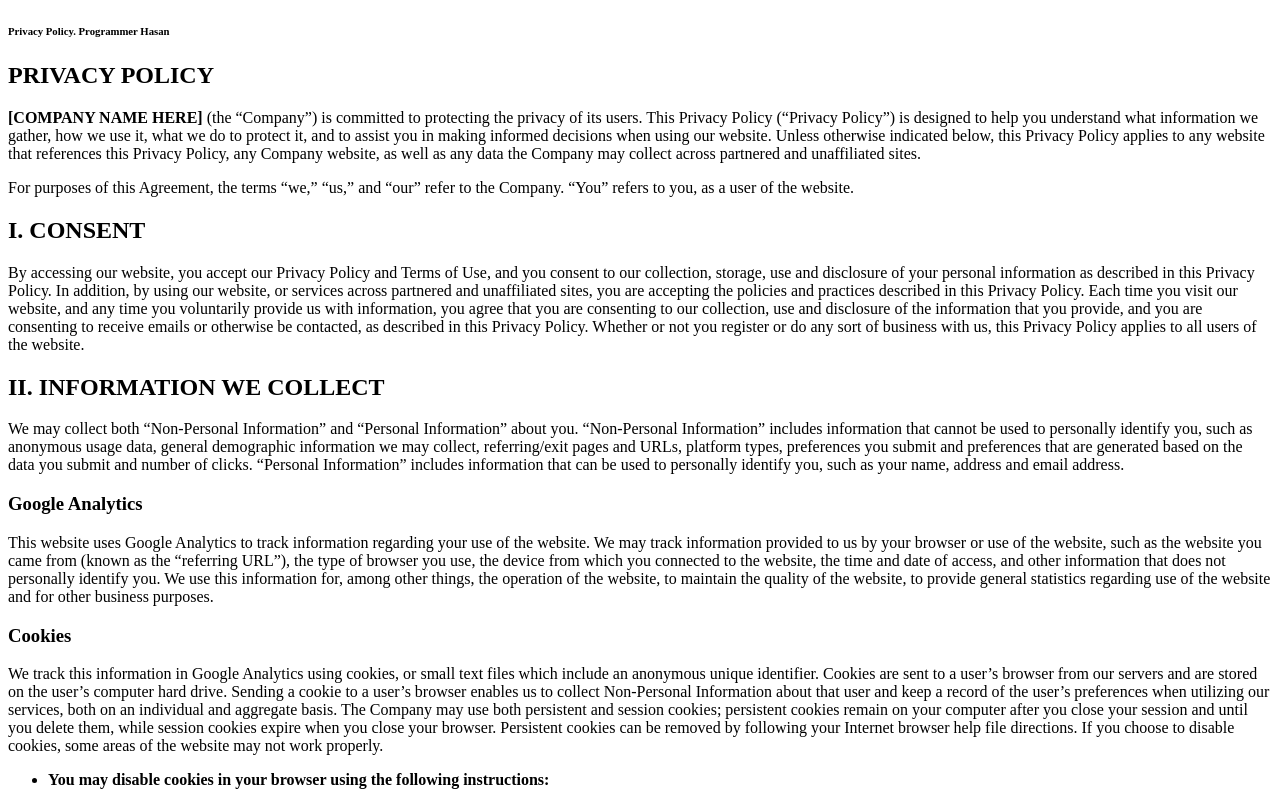
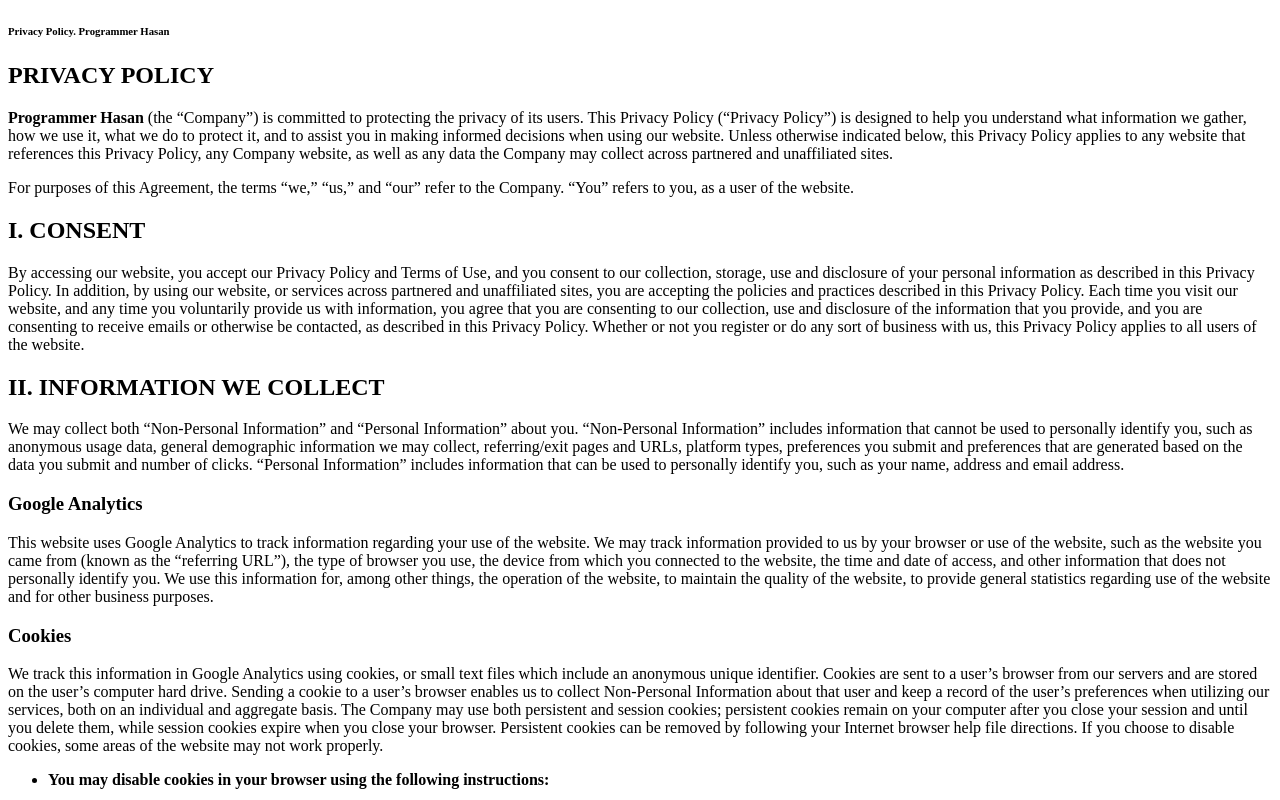
Before and after one commit to ProgrammerHasan/programmerhasan.github.io, a plain HTML site: page privacy-policy/index.html in a window 1280 px wide. Shown: the top 800 px of the page. Drawn offline with Linux system fonts and the light colour scheme.

Commit message:
Update index.html

```diff
--- a/privacy-policy/index.html
+++ b/privacy-policy/index.html
@@ -10,7 +10,7 @@
     <body>
     <h6>Privacy Policy. Programmer Hasan<h6/>
     <h2>PRIVACY POLICY</h2>
-    <p><strong>[COMPANY NAME HERE]</strong> (the “Company”) is committed to protecting the privacy of its users. This Privacy Policy (“Privacy Policy”) is designed to help you understand what information we gather, how we use it, what we do to protect it, and to assist you in making informed decisions when using our website.  Unless otherwise indicated below, this Privacy Policy applies to any website that references this Privacy Policy, any Company website, as well as any data the Company may collect across partnered and unaffiliated sites.</p>
+    <p><strong>Programmer Hasan</strong> (the “Company”) is committed to protecting the privacy of its users. This Privacy Policy (“Privacy Policy”) is designed to help you understand what information we gather, how we use it, what we do to protect it, and to assist you in making informed decisions when using our website.  Unless otherwise indicated below, this Privacy Policy applies to any website that references this Privacy Policy, any Company website, as well as any data the Company may collect across partnered and unaffiliated sites.</p>
     <p>For purposes of this Agreement, the terms “we,” “us,” and “our” refer to the Company. “You” refers to you, as a user of the website. </p>
     <h2>I. CONSENT</h2>
     <p>By accessing our website, you accept our Privacy Policy and Terms of Use, and you consent to our collection, storage, use and disclosure of your personal information as described in this Privacy Policy. In addition, by using our website, or services across partnered and unaffiliated sites, you are accepting the policies and practices described in this Privacy Policy. Each time you visit our website, and any time you voluntarily provide us with information, you agree that you are consenting to our collection, use and disclosure of the information that you provide, and you are consenting to receive emails or otherwise be contacted, as described in this Privacy Policy. Whether or not you register or do any sort of business with us, this Privacy Policy applies to all users of the website.</p>
```
